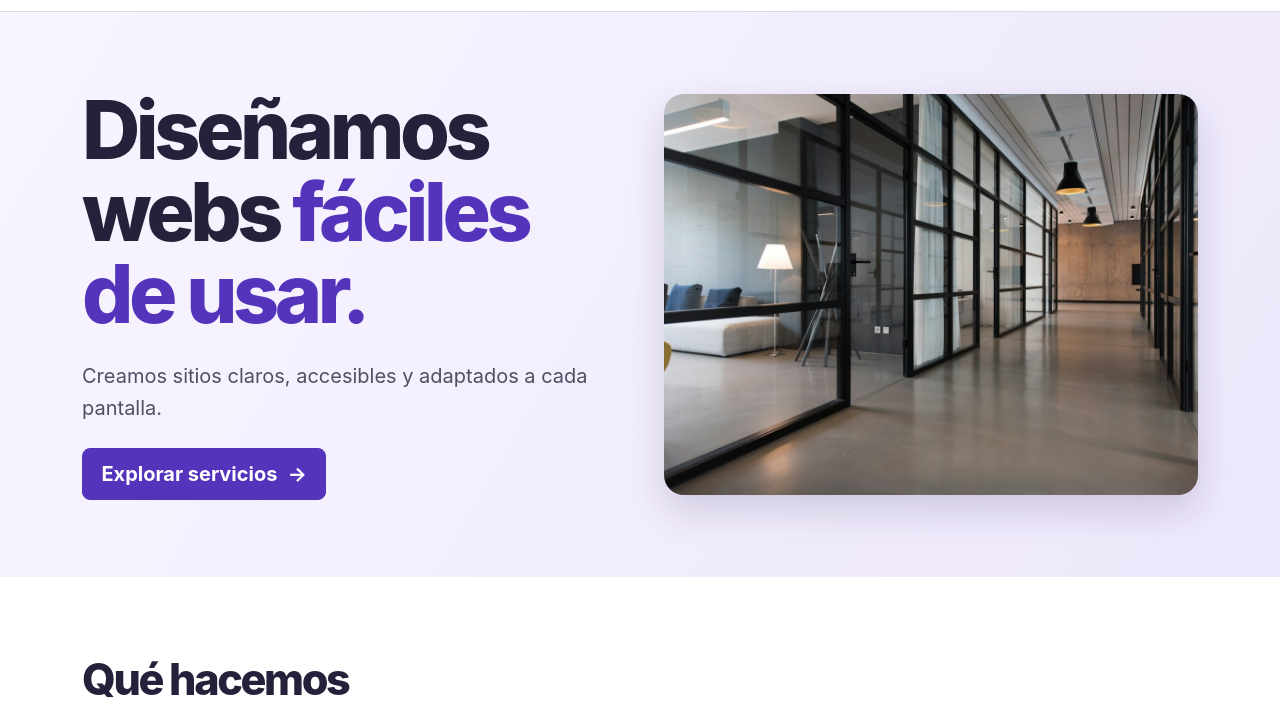
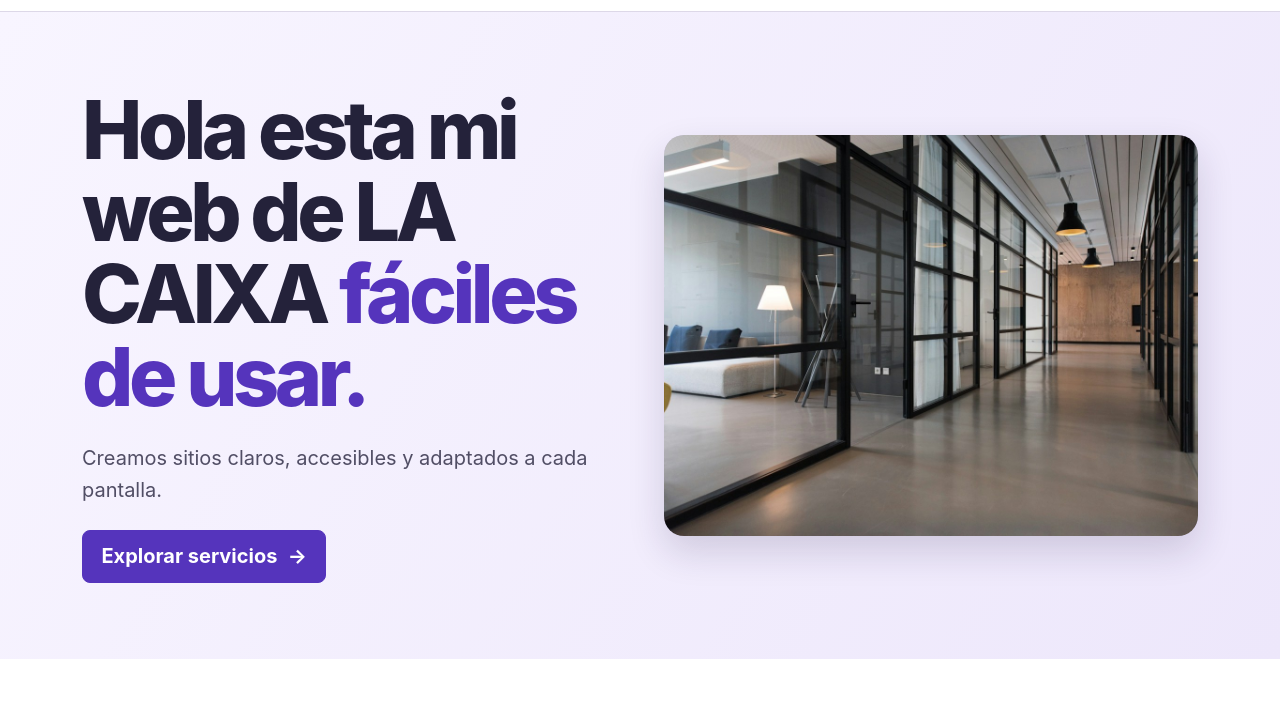
Before and after one commit to patdoc09/demo-digitalizacion, a plain HTML site: page index.html in a window 1280 px wide. Shown: the part 60-787 px from the top of the page. Drawn offline with nearby package versions, Linux system fonts and the light colour scheme.

Commit message:
He modificado index

```diff
--- a/index.html
+++ b/index.html
@@ -41,7 +41,7 @@
       <div class="container">
         <div class="row align-items-center g-4 g-lg-5">
           <div class="col-lg-6">
-            <h1 id="titulo-inicio" class="hero-title">Diseñamos webs <span>fáciles de usar.</span></h1>
+            <h1 id="titulo-inicio" class="hero-title">Hola esta mi web de LA CAIXA <span>fáciles de usar.</span></h1>
             <p class="intro mt-4 mb-4">
               Creamos sitios claros, accesibles y adaptados a cada pantalla.
             </p>
```
